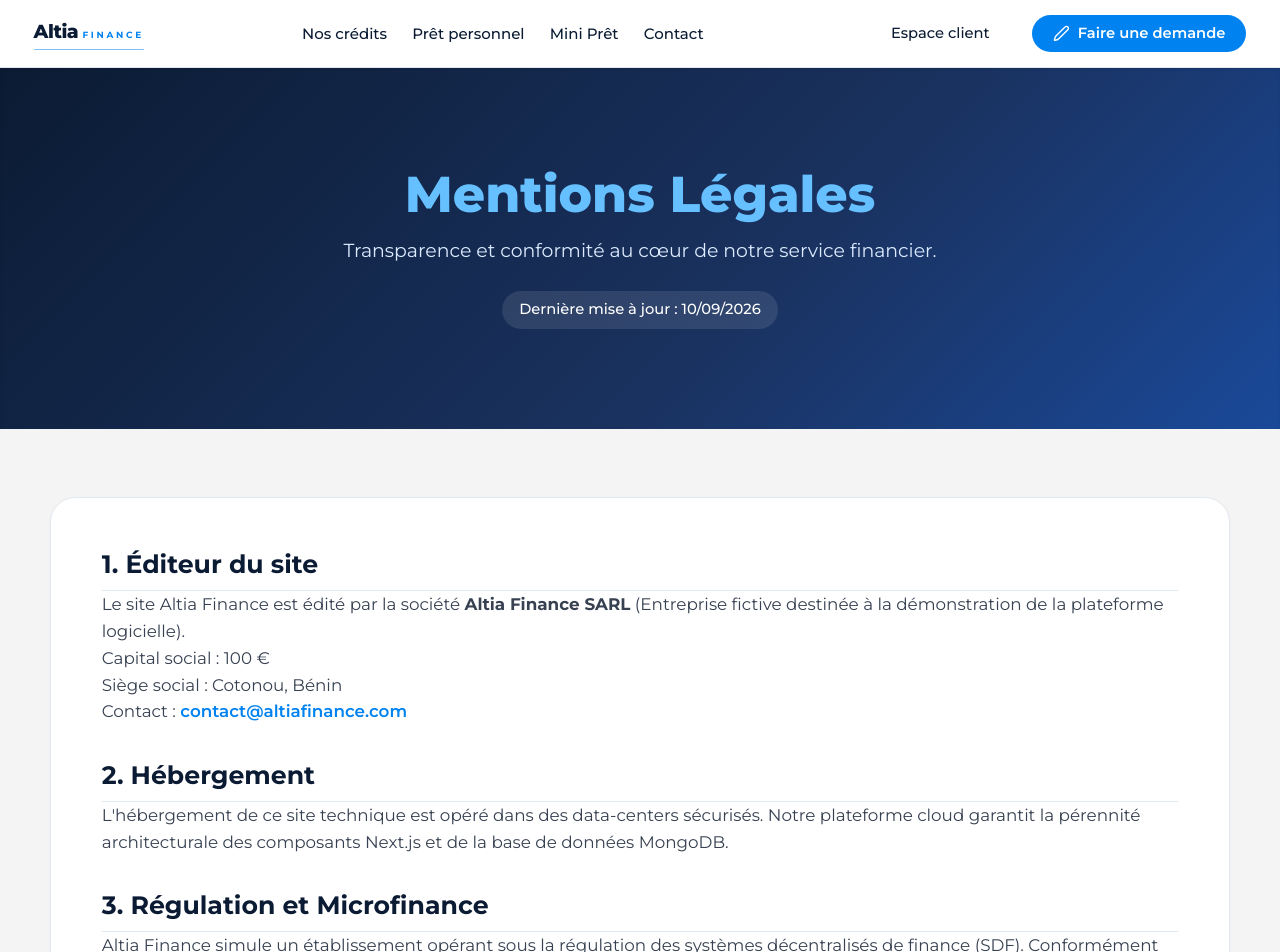
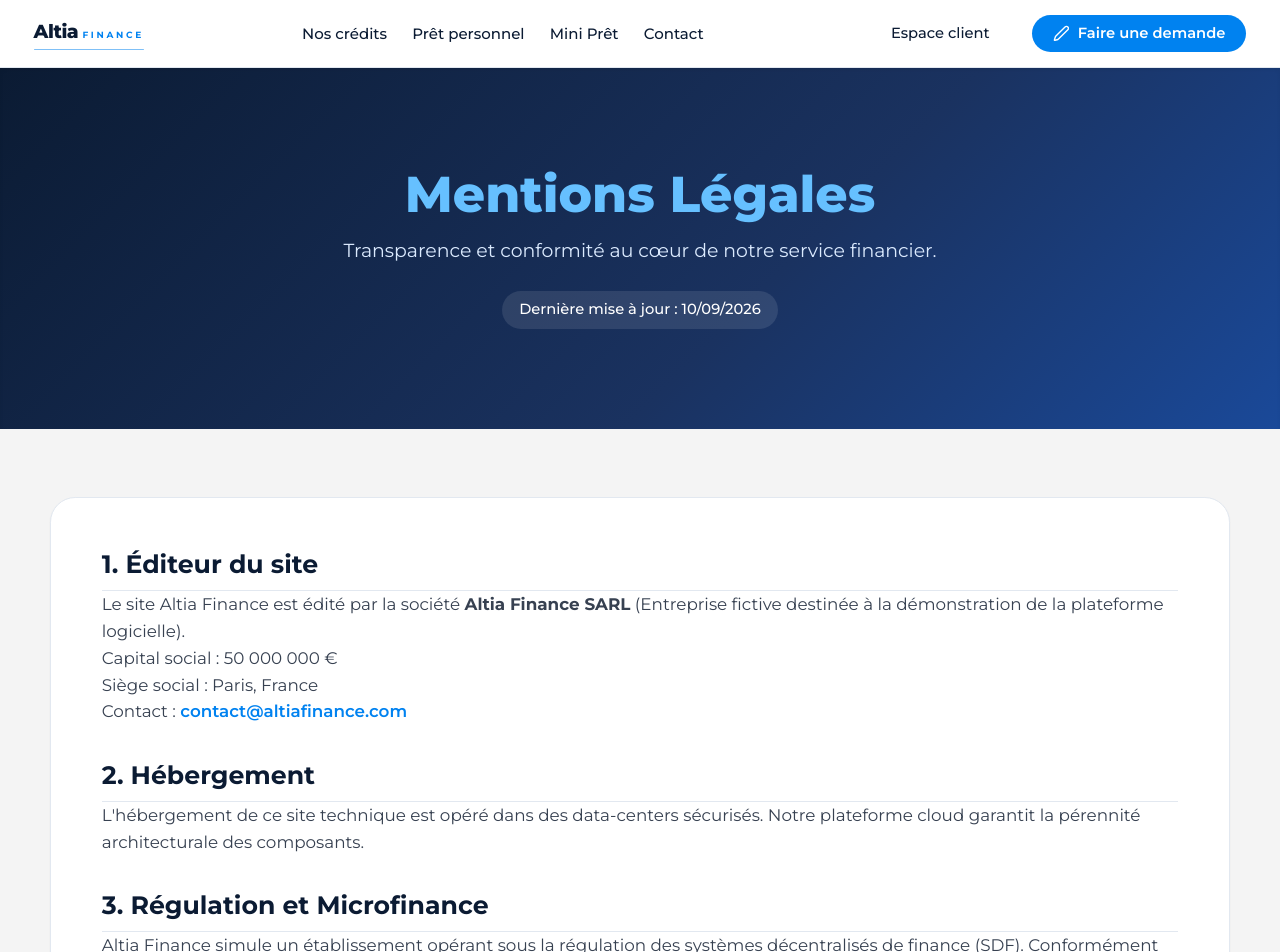
Before and after one commit to isotic-benin/app-projet, a Next.js app: page /mentions-legales in a window 1280 px wide. Shown: the top 952 px of the page. Built offline with nearby package versions, Linux system fonts and the light colour scheme.

Commit message:
Update company details in mentions-legales page

```diff
--- a/src/app/mentions-legales/page.tsx
+++ b/src/app/mentions-legales/page.tsx
@@ -24,14 +24,14 @@ export default function MentionsLegalesPage() {
                     <h2 className="text-navy font-bold text-2xl border-b border-border pb-2 mt-0">1. Éditeur du site</h2>
                     <p className="mb-8">
                         Le site Altia Finance est édité par la société <strong>Altia Finance SARL</strong> (Entreprise fictive destinée à la démonstration de la plateforme logicielle).<br />
-                        Capital social : 100 €<br />
-                        Siège social : Cotonou, Bénin<br />
+                        Capital social : 50 000 000  €<br />
+                        Siège social : Paris, France<br />
                         Contact : <a href="mailto:contact@altiafinance.com" className="text-primary-500 font-semibold hover:underline">contact@altiafinance.com</a>
                     </p>
 
                     <h2 className="text-navy font-bold text-2xl border-b border-border pb-2 mt-8">2. Hébergement</h2>
                     <p className="mb-8">
-                        L'hébergement de ce site technique est opéré dans des data-centers sécurisés. Notre plateforme cloud garantit la pérennité architecturale des composants Next.js et de la base de données MongoDB.
+                        L'hébergement de ce site technique est opéré dans des data-centers sécurisés. Notre plateforme cloud garantit la pérennité architecturale des composants.
                     </p>
 
                     <h2 className="text-navy font-bold text-2xl border-b border-border pb-2 mt-8">3. Régulation et Microfinance</h2>
```
